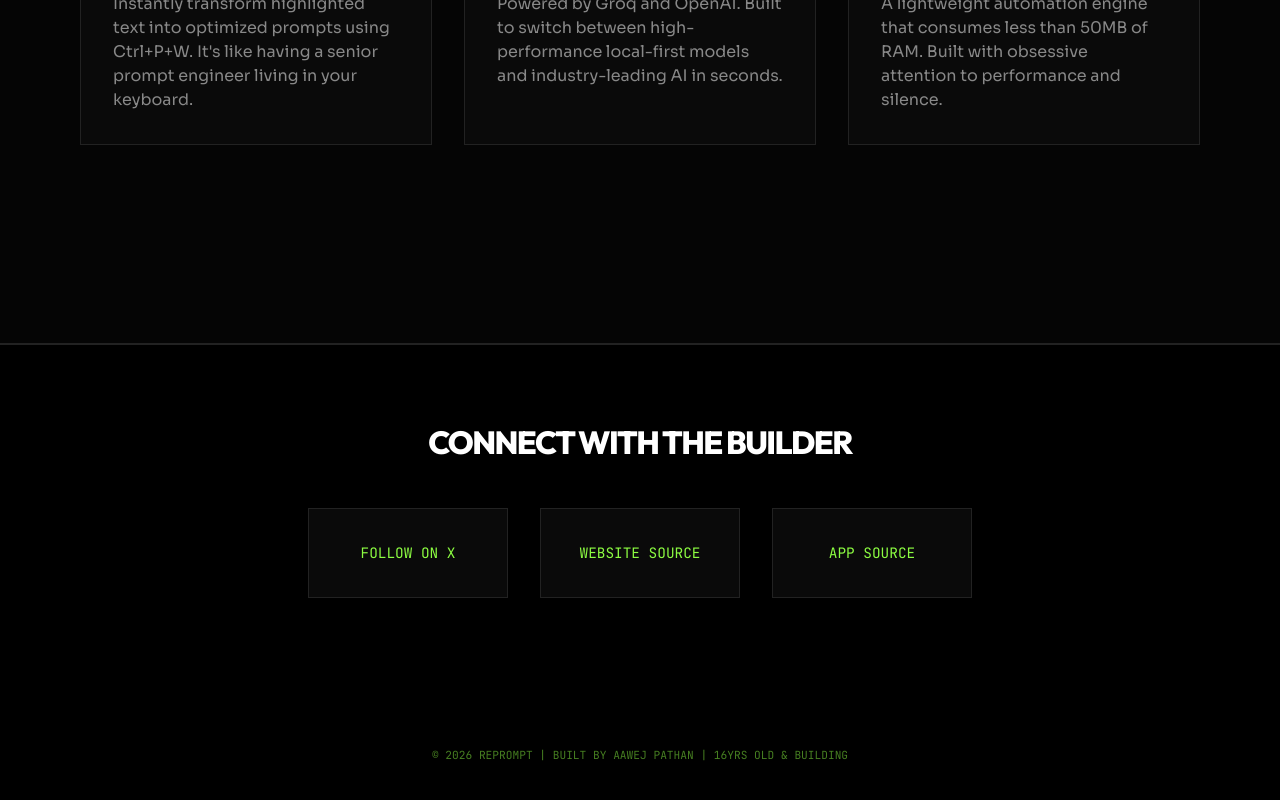
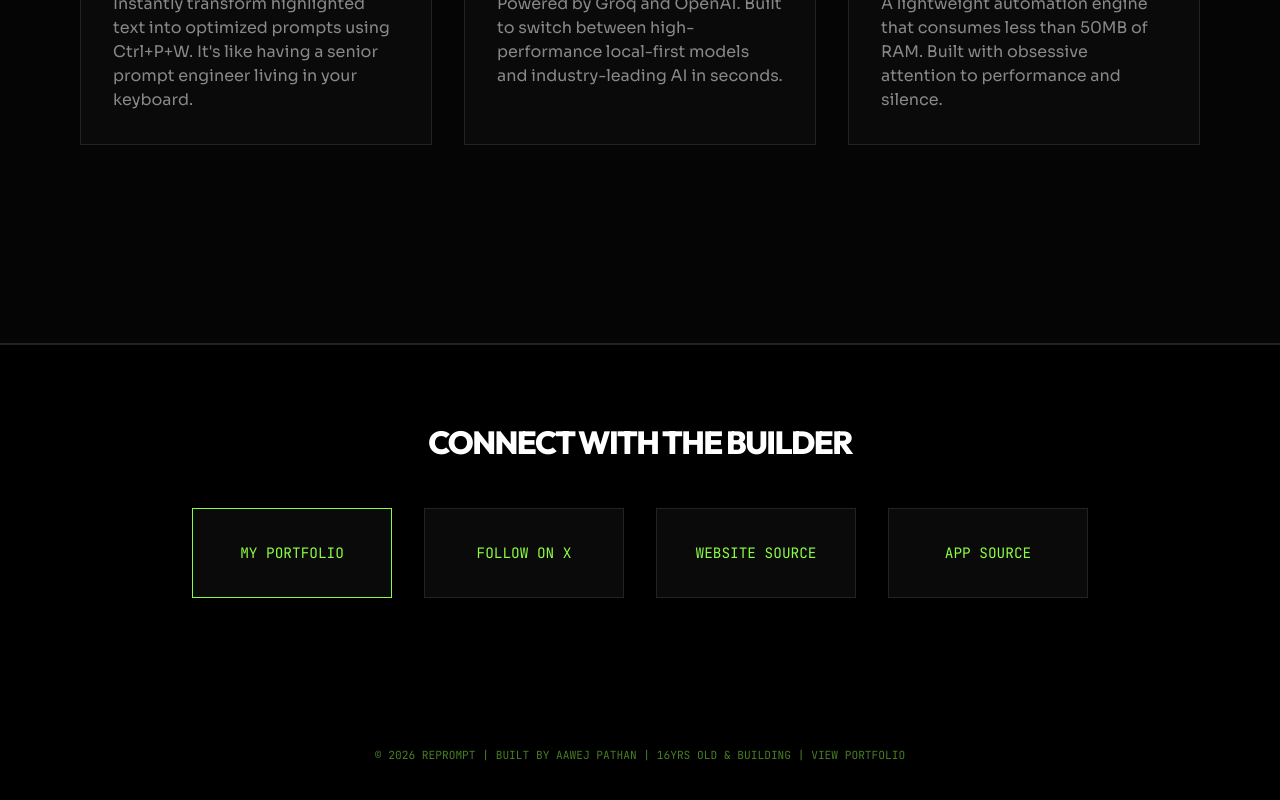
Before and after one commit to pathanaawej0-dot/reprompt, a React (Vite) app: page / in a window 1280 px wide. Shown: the part 3657-4457 px from the top of the page. Built offline with nearby package versions, Linux system fonts and the light colour scheme.

Commit message:
Final branding: Added favicon, portfolio link, and updated title

```diff
--- a/index.html
+++ b/index.html
@@ -1,13 +1,16 @@
 <!doctype html>
 <html lang="en">
+
 <head>
   <meta charset="UTF-8" />
-    <link rel="icon" type="image/svg+xml" href="/vite.svg" />
+  <link rel="icon" type="image/svg+xml" href="/reprompt.svg" />
   <meta name="viewport" content="width=device-width, initial-scale=1.0" />
-    <title>website</title>
+  <title>RePrompt | Professional Prompt Engineer</title>
 </head>
+
 <body>
   <div id="root"></div>
   <script type="module" src="/src/main.tsx"></script>
 </body>
+
 </html>
--- a/src/App.tsx
+++ b/src/App.tsx
@@ -84,6 +84,9 @@ function App() {
         <div className="container" style={{ textAlign: 'center' }}>
           <h2 className="text-section-title" style={{ fontSize: '2rem', marginBottom: '3rem' }}>Connect with the Builder</h2>
           <div style={{ display: 'flex', justifyContent: 'center', gap: '2rem', flexWrap: 'wrap' }}>
+            <a href="https://aawejpathan.vercel.app" target="_blank" className="border-box" style={{ minWidth: '200px', textAlign: 'center', borderColor: 'var(--primary)' }}>
+              <span className="text-mono" style={{ color: 'var(--primary)' }}>MY PORTFOLIO</span>
+            </a>
             <a href="https://x.com/AawejPathan786" target="_blank" className="border-box" style={{ minWidth: '200px', textAlign: 'center' }}>
               <span className="text-mono">FOLLOW ON X</span>
             </a>
@@ -99,7 +102,7 @@ function App() {
 
       {/* FOOTER */}
       <footer style={{ padding: '4rem', textAlign: 'center', backgroundColor: '#000', opacity: 0.5 }}>
-        <span className="text-mono" style={{ fontSize: '0.7rem' }}>© 2026 REPROMPT | BUILT BY AAWEJ PATHAN | 16YRS OLD & BUILDING</span>
+        <span className="text-mono" style={{ fontSize: '0.7rem' }}>© 2026 REPROMPT | BUILT BY AAWEJ PATHAN | 16YRS OLD & BUILDING | <a href="https://aawejpathan.vercel.app" target="_blank" style={{ color: 'inherit' }}>VIEW PORTFOLIO</a></span>
       </footer>
     </div>
   )
```
Also changed, not shown: public/reprompt.svg (added). Lines whose indentation alone changed are shown as unchanged.
